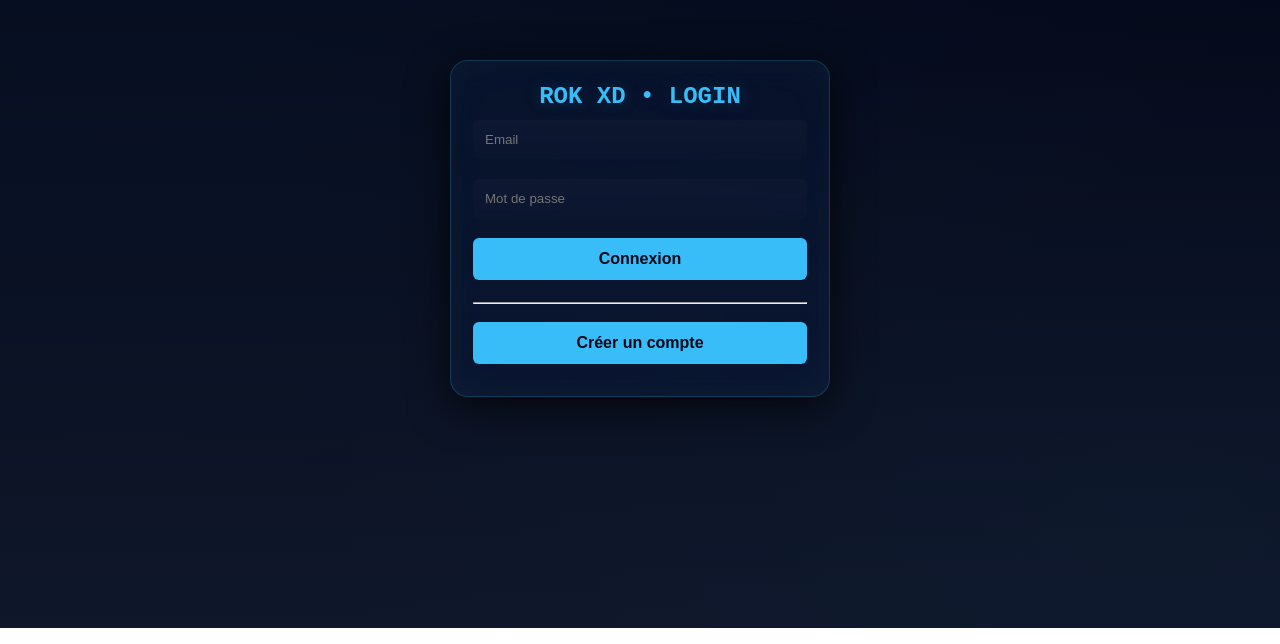
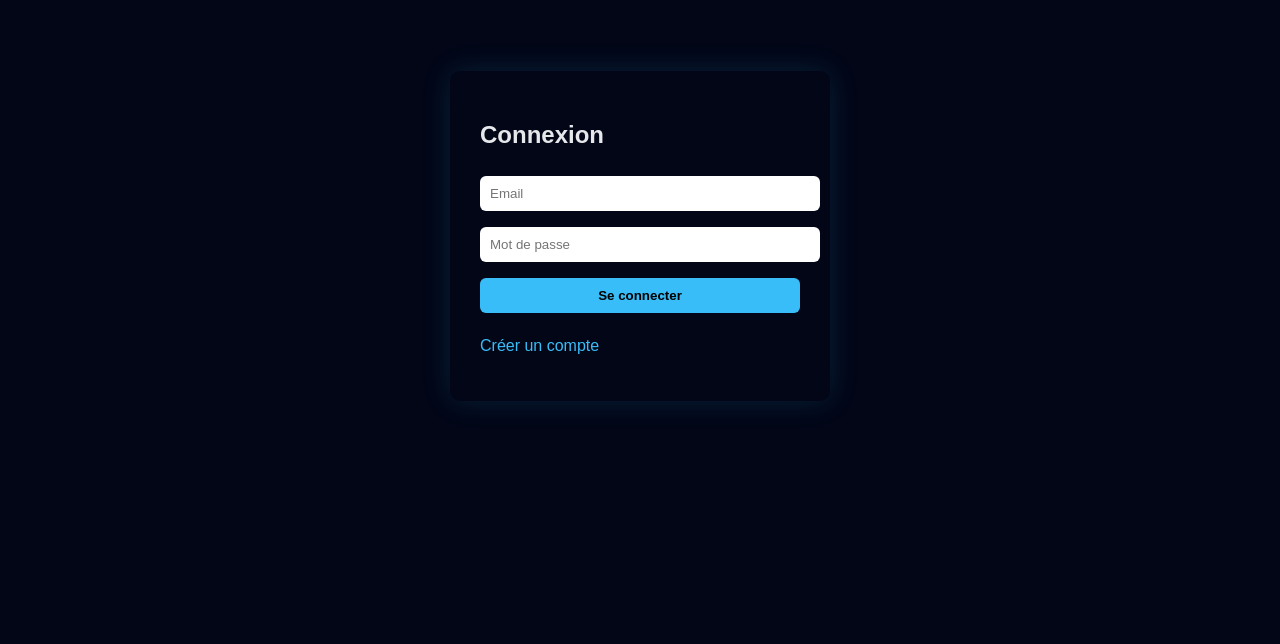
Before and after one commit to Raizel-commits/rokmd, a website: page index.html in a window 1280 px wide. Shown: the part 172-816 px from the top of the page. Drawn offline with Linux system fonts and the light colour scheme.

Commit message:
Update index.html

```diff
--- a/index.html
+++ b/index.html
@@ -2,74 +2,76 @@
 <html lang="fr">
 <head>
 <meta charset="UTF-8">
+<title>RAIZEL-XMD • Login</title>
 <meta name="viewport" content="width=device-width, initial-scale=1.0">
-<title>ROK XD • Login</title>
 <style>
-:root{
-  --bg-1:#020617;
-  --bg-2:#0f172a;
-  --neon:#38bdf8;
-  --glass-border:rgba(56,189,248,0.22);
-  --muted:rgba(255,255,255,0.45);
-  --card-w:380px;
+body{
+  background:#020617;
+  color:#e5e7eb;
+  font-family:Arial;
+  display:flex;
+  align-items:center;
+  justify-content:center;
+  height:100vh;
 }
-*{box-sizing:border-box}
-html,body{height:100%;margin:0;font-family:"Inter",system-ui,-apple-system,"Segoe UI",Roboto,"Helvetica Neue",Arial;
-background: radial-gradient(1200px 600px at 10% 10%, rgba(56,189,248,0.03), transparent),
-            radial-gradient(900px 500px at 90% 85%, rgba(56,189,248,0.02), transparent),
-            linear-gradient(180deg,var(--bg-1),var(--bg-2));
-color:#dfffe6;overflow:hidden;}
-.stage{position:relative;height:100vh;display:flex;align-items:center;justify-content:center;padding:36px;}
-.glass-card{
-  width:var(--card-w);max-width:92vw;
-  background:linear-gradient(180deg, rgba(255,255,255,0.02), rgba(255,255,255,0.01));
-  border-radius:18px;padding:22px;
-  box-shadow:0 10px 40px rgba(0,0,0,0.7),0 0 40px rgba(56,189,248,0.05) inset;
-  backdrop-filter: blur(10px) saturate(140%);
-  border:1px solid var(--glass-border);
-  text-align:center;
+.box{
+  background:#020617;
+  padding:30px;
+  width:320px;
+  border-radius:10px;
+  box-shadow:0 0 30px rgba(56,189,248,.15);
 }
-h1{font-family:"JetBrains Mono", monospace;font-size:24px;margin:0;color:var(--neon);text-transform:uppercase;text-shadow:0 0 18px rgba(56,189,248,0.22);}
-input{width:100%;padding:12px;margin:10px 0;border-radius:6px;border:none;background:linear-gradient(180deg, rgba(255,255,255,0.02), rgba(255,255,255,0.006));color:#eafff2;}
-button{width:100%;padding:12px;border-radius:6px;border:none;background:var(--neon);color:#020617;font-weight:bold;cursor:pointer;font-size:16px;margin:10px 0;}
-button:hover{opacity:0.9;}
-.small{font-size:12px;color:var(--muted);}
+input,button{
+  width:100%;
+  padding:10px;
+  margin:8px 0;
+  border:none;
+  border-radius:6px;
+}
+button{
+  background:#38bdf8;
+  font-weight:bold;
+  cursor:pointer;
+}
+a{color:#38bdf8;text-decoration:none}
+#msg{margin-top:10px}
 </style>
 </head>
+
 <body>
-<main class="stage">
-<section class="glass-card">
-<h1>ROK XD • Login</h1>
-<input type="email" id="email" placeholder="Email" required>
-<input type="password" id="password" placeholder="Mot de passe" required>
-<button id="loginBtn">Connexion</button>
-<p class="small" id="msg"></p>
-<hr>
-<button onclick="window.location='/register'">Créer un compte</button>
-</section>
-</main>
+<div class="box">
+<h2>Connexion</h2>
+
+<input id="email" type="email" placeholder="Email">
+<input id="password" type="password" placeholder="Mot de passe">
+
+<button id="loginBtn">Se connecter</button>
+<p id="msg"></p>
+
+<p><a href="/register">Créer un compte</a></p>
+</div>
 
 <script>
-document.getElementById("loginBtn").onclick = async ()=>{
-  const email = document.getElementById("email").value.trim();
-  const password = document.getElementById("password").value.trim();
-  const msg = document.getElementById("msg");
+if(localStorage.getItem("sessionId")){
+  location.href="/dashboard";
+}
 
-  if(!email || !password){ msg.innerText="Tous les champs sont requis"; return; }
-
-  try{
-    const r = await fetch("/auth/login", {
-      method:"POST",
-      headers:{"Content-Type":"application/json"},
-      body: JSON.stringify({email,password})
-    });
-    const data = await r.json();
-    msg.innerText = data.message;
-    if(data.sessionId){
-      localStorage.setItem("sessionId", data.sessionId);
-      setTimeout(()=> window.location='/pair', 1000);
-    }
-  }catch(e){ msg.innerText="Erreur serveur"; console.error(e);}
+loginBtn.onclick = async ()=>{
+  msg.innerText="Connexion...";
+  const r = await fetch("/auth/login",{
+    method:"POST",
+    headers:{ "Content-Type":"application/json" },
+    body: JSON.stringify({
+      email:email.value.trim(),
+      password:password.value.trim()
+    })
+  });
+  const d = await r.json();
+  msg.innerText=d.message;
+  if(d.sessionId){
+    localStorage.setItem("sessionId",d.sessionId);
+    setTimeout(()=>location.href="/dashboard",600);
+  }
 };
 </script>
 </body>
```
